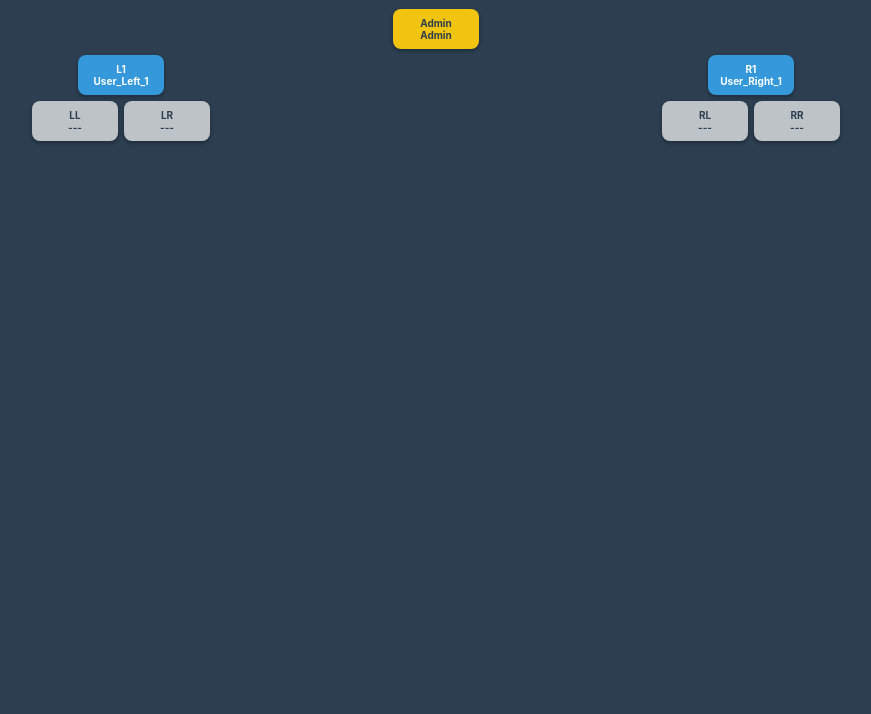
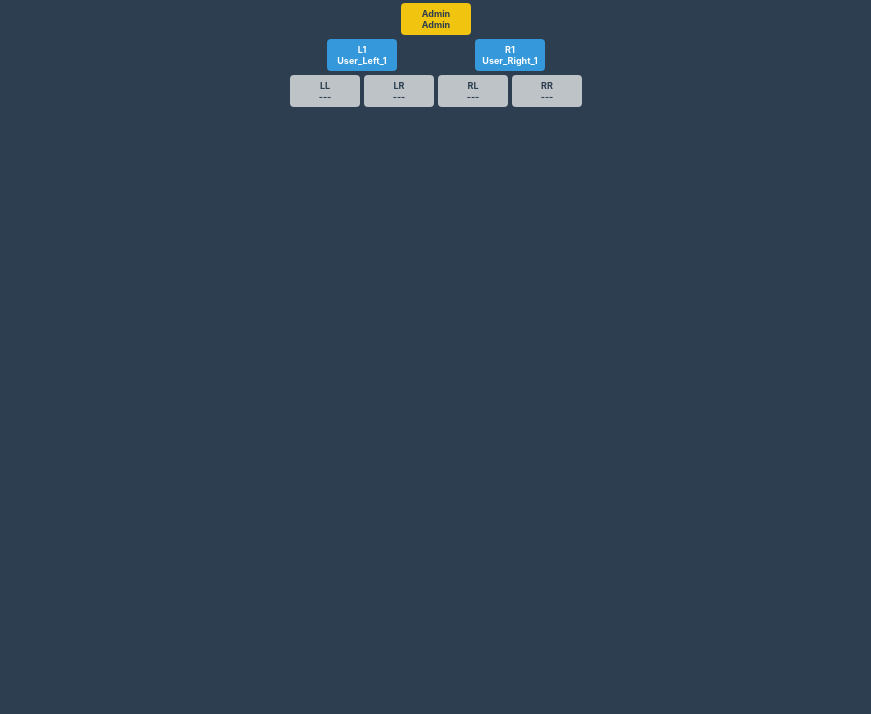
Before and after one commit to alprok8922399-stack/Kash, a website: page binary-tree-app/public/index.html in a window 1280 px wide. Shown: the part 86-800 px from the top of the page, without its empty margins (204-1075 px from the left). Drawn offline with Linux system fonts and the light colour scheme.

Commit message:
Refactor CSS styles for tree visualization
Updated styles for body and tree container, adjusted node dimensions and padding.

```diff
--- a/binary-tree-app/public/style.css
+++ b/binary-tree-app/public/style.css
@@ -1,22 +1,21 @@
-body { font-family: -apple-system, sans-serif; text-align: center; background: #2c3e50; color: white; margin: 0; padding: 10px; }
-.tree-container { display: flex; flex-direction: column; align-items: center; margin-top: 10px; }
+body { font-family: -apple-system, sans-serif; text-align: center; background: #2c3e50; color: white; margin: 0; padding: 5px; }
+.tree-container { display: flex; flex-direction: column; align-items: center; }
 
-.branch { display: flex; flex-direction: column; align-items: center; width: 100%; margin-bottom: 5px; }
-.children { display: flex; justify-content: center; width: 100%; }
+.branch { display: flex; flex-direction: column; align-items: center; }
+.children { display: flex; justify-content: center; }
 
 .node {
     background: #ecf0f1;
     color: #2c3e50;
-    border-radius: 8px;
-    padding: 8px;
-    margin: 3px;
-    width: 70px;
-    font-size: 10px;
+    border-radius: 4px;
+    padding: 5px;
+    margin: 2px;
+    width: 60px;
+    font-size: 9px;
     font-weight: bold;
-    box-shadow: 0 2px 4px rgba(0,0,0,0.3);
 }
 
 /* Цвета уровней */
-.level-1 { background: #f1c40f !important; } /* Admin - Золотой */
-.level-2 { background: #3498db !important; color: white !important; } /* Партнеры - Голубой */
-.level-3 { background: #bdc3c7 !important; } /* Нижние - Серый */
+.level-1 { background: #f1c40f !important; }
+.level-2 { background: #3498db !important; color: white !important; }
+.level-3 { background: #bdc3c7 !important; }
```
